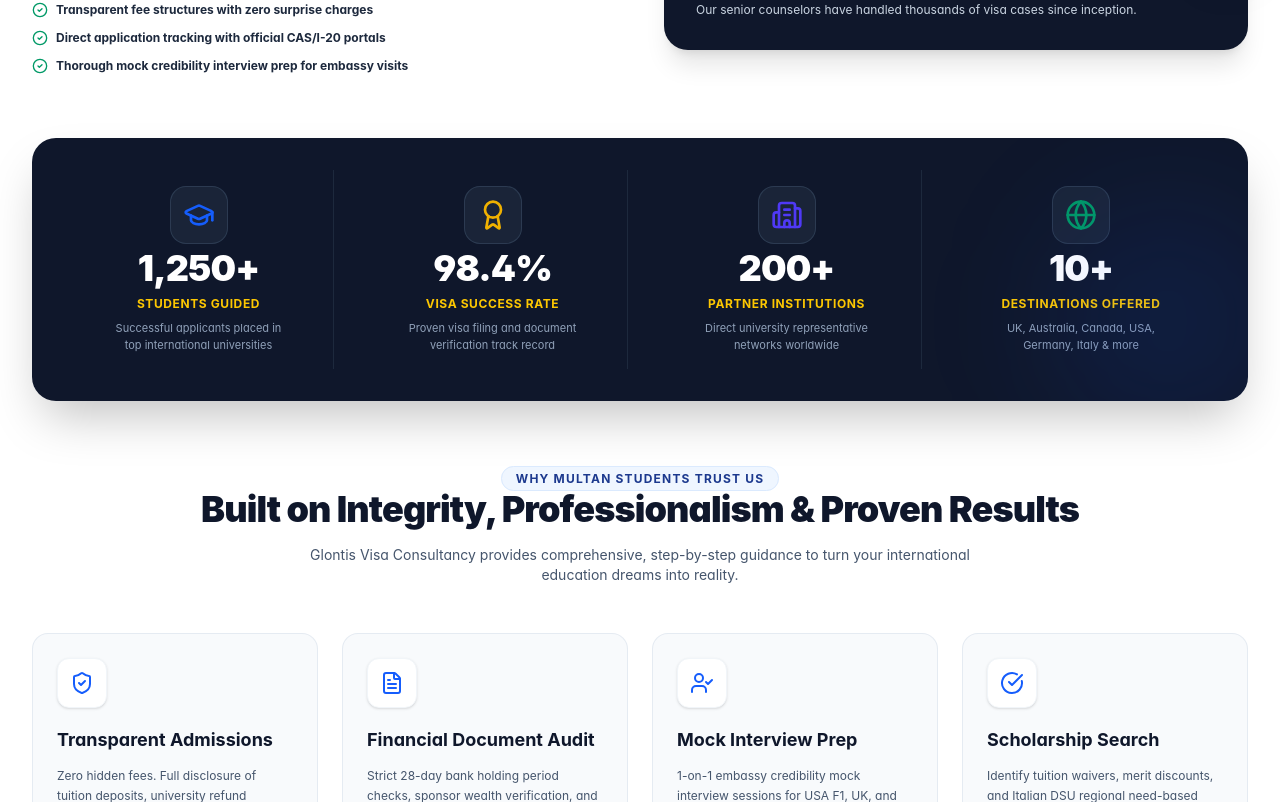
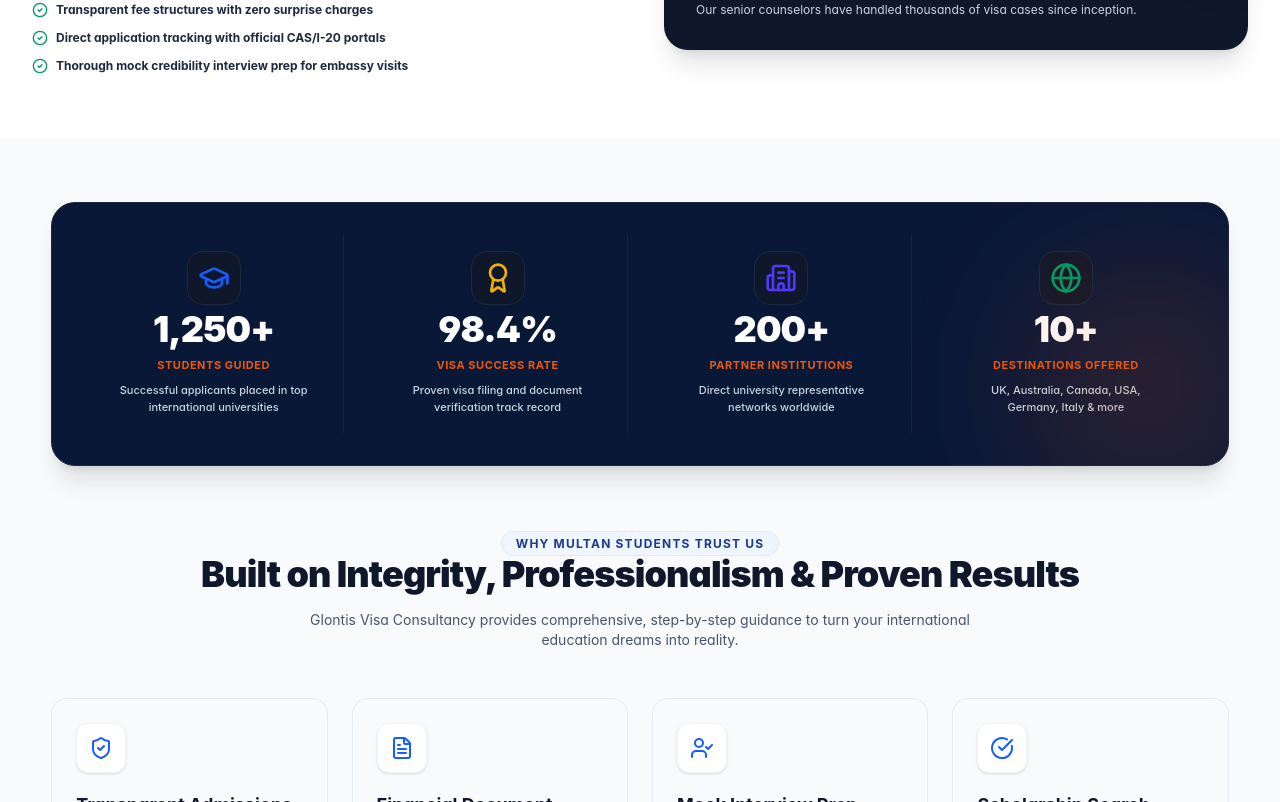
Before and after one commit to Hamad-Chishty/Glontis, a Next.js app: page /about in a window 1280 px wide. Shown: the part 818-1620 px from the top of the page. Built offline with nearby package versions, Linux system fonts and the light colour scheme.

Commit message:
refactor(home): update hero and trust section UI
Compact the Hero slider padding and update the Trust section visual style with refined spacing, background colors, and border accents for a more premium look.

```diff
--- a/components/home/HeroSlider.tsx
+++ b/components/home/HeroSlider.tsx
@@ -235,8 +235,10 @@
   ];
 
   return (
+    <>
+      {/* 1. COMPACT DARK NAVY HERO SECTION (550-680px Desktop) */}
       <section
-      className="relative w-full bg-[#0A1128] text-white overflow-hidden py-8 sm:py-12 lg:py-14 group/hero transition-colors duration-700"
+        className="relative w-full bg-[#0A1128] text-white overflow-hidden py-6 sm:py-8 lg:py-10 group/hero transition-colors duration-700"
         onMouseEnter={() => setIsHovered(true)}
         onMouseLeave={() => setIsHovered(false)}
         onTouchStart={handleTouchStart}
@@ -598,30 +600,41 @@
           </div>
         )}
 
-        {/* 5. DESTINATION ROUTES PILL BANNER */}
-        <div className="mt-6 pt-4 border-t border-slate-800/80 z-20">
-          <div className="flex flex-wrap items-center justify-center gap-2 sm:gap-3 text-xs font-bold text-slate-300">
-            <span className="text-[10px] uppercase font-black tracking-widest text-[#EA580C] mr-1">Global Routes:</span>
+      </div>
+    </section>
+
+    {/* 2. LIGHT / OFF-WHITE SECTION: GLOBAL ROUTES & EXPLORE SERVICES */}
+    <section className="w-full bg-[#F8FAFC] py-6 sm:py-8 border-t border-b border-slate-200/80">
+      <div className="w-[92%] max-w-[1400px] mx-auto space-y-6">
+        {/* Global Migration Routes Bar */}
+        <div className="bg-white border border-slate-200/90 shadow-sm p-3.5 sm:p-4 rounded-2xl">
+          <div className="flex flex-wrap items-center justify-between gap-3 text-xs font-bold text-slate-800">
+            <div className="flex items-center gap-2">
+              <span className="w-2.5 h-2.5 rounded-full bg-[#EA580C] animate-pulse" />
+              <span className="text-[11px] uppercase font-black tracking-widest text-[#EA580C]">Global Migration Routes</span>
+            </div>
+            <div className="flex flex-wrap items-center gap-2 sm:gap-3">
               {routeDestinations.map((route, i) => (
                 <span
                   key={i}
-                className="inline-flex items-center gap-1.5 px-3 py-1 rounded-full bg-slate-900/80 border border-slate-800 text-slate-300 text-[11px] font-semibold hover:border-[#EA580C]/50 hover:text-white transition-all"
+                  className="inline-flex items-center gap-1.5 px-3 py-1.5 rounded-xl bg-slate-50 border border-slate-200 text-slate-800 text-xs font-bold hover:border-[#EA580C] hover:bg-orange-50 hover:text-[#EA580C] transition-all"
                 >
                   <span>{route.from}</span>
-                <span className="text-[#EA580C]">➔</span>
+                  <span className="text-[#EA580C] font-black">➔</span>
                   <span>{route.to}</span>
                 </span>
               ))}
             </div>
           </div>
+        </div>
 
-        {/* 6. SERVICE QUICK LINKS BAR BELOW HERO */}
+        {/* Quick Services Bar */}
         {activeServices.length > 0 && (
-          <div className="mt-6 pt-5 border-t border-slate-800/80 z-20">
+          <div className="pt-1">
             <div className="mb-3.5 flex items-center justify-between">
               <div>
-                <span className="text-[10px] font-black uppercase tracking-widest text-[#EA580C]">Explore Services</span>
-                <h3 className="text-base sm:text-lg font-black text-white">Our Premier Visa & Overseas Services</h3>
+                <span className="text-[11px] font-black uppercase tracking-widest text-[#EA580C]">Explore Services</span>
+                <h3 className="text-base sm:text-lg lg:text-xl font-black text-slate-900">Our Premier Visa & Overseas Advisory</h3>
               </div>
               <Link
                 href="/services"
@@ -632,36 +645,36 @@
               </Link>
             </div>
 
-            <div className="flex gap-4 overflow-x-auto pb-2 pt-1 snap-x scrollbar-thin scrollbar-thumb-slate-800 lg:grid lg:grid-cols-4 xl:grid-cols-7 lg:overflow-visible">
+            <div className="grid grid-cols-1 sm:grid-cols-2 md:grid-cols-3 lg:grid-cols-4 xl:grid-cols-7 gap-3">
               {activeServices.map((service) => (
                 <Link
                   key={service.id}
                   href={service.url || '/services'}
-                  className="min-w-[210px] lg:min-w-0 snap-start bg-slate-900/80 hover:bg-[#EA580C] border border-slate-800 hover:border-[#EA580C] p-3.5 rounded-2xl transition-all duration-300 group shadow-lg flex flex-col justify-between shrink-0"
+                  className="bg-white hover:bg-slate-900 border border-slate-200/90 hover:border-slate-800 p-3.5 rounded-2xl transition-all duration-300 group shadow-sm hover:shadow-xl flex flex-col justify-between"
                 >
                   <div className="space-y-2.5">
                     <div className="flex items-center justify-between">
-                      <div className="w-9 h-9 rounded-xl bg-slate-800 group-hover:bg-white/20 text-[#EA580C] group-hover:text-white flex items-center justify-center transition-colors">
-                        {renderIcon(service.icon_name, 'w-4.5 h-4.5')}
+                      <div className="w-8 h-8 rounded-xl bg-orange-50 group-hover:bg-white/10 text-[#EA580C] group-hover:text-orange-400 flex items-center justify-center transition-colors">
+                        {renderIcon(service.icon_name, 'w-4 h-4')}
                       </div>
                       {service.badge && (
-                        <span className="text-[9px] font-black uppercase tracking-wider px-2 py-0.5 rounded-full bg-[#EA580C]/20 group-hover:bg-white/20 text-[#EA580C] group-hover:text-white">
+                        <span className="text-[9px] font-black uppercase tracking-wider px-2 py-0.5 rounded-full bg-orange-100 group-hover:bg-white/20 text-[#EA580C] group-hover:text-white">
                           {service.badge}
                         </span>
                       )}
                     </div>
 
                     <div>
-                      <h4 className="text-xs sm:text-sm font-extrabold text-white group-hover:text-white leading-tight">{service.title}</h4>
+                      <h4 className="text-xs sm:text-sm font-extrabold text-slate-900 group-hover:text-white leading-tight">{service.title}</h4>
                       {service.description && (
-                        <p className="text-[11px] text-slate-400 group-hover:text-white/90 line-clamp-2 mt-1 font-medium leading-relaxed">
+                        <p className="text-[11px] text-slate-500 group-hover:text-slate-300 line-clamp-2 mt-1 font-medium leading-relaxed">
                           {service.description}
                         </p>
                       )}
                     </div>
                   </div>
 
-                  <div className="pt-2.5 mt-2 border-t border-slate-800/60 group-hover:border-white/20 flex items-center justify-between text-[11px] font-extrabold text-[#EA580C] group-hover:text-white">
+                  <div className="pt-2 mt-2.5 border-t border-slate-100 group-hover:border-slate-800 flex items-center justify-between text-[11px] font-extrabold text-[#EA580C] group-hover:text-orange-400">
                     <span>Apply Now</span>
                     <ArrowRight className="w-3.5 h-3.5 group-hover:translate-x-1 transition-transform" />
                   </div>
@@ -672,5 +685,6 @@
         )}
       </div>
     </section>
+  </>
   );
 }
--- a/components/home/TrustSection.tsx
+++ b/components/home/TrustSection.tsx
@@ -38,24 +38,24 @@
   ];
 
   return (
-    <section className="py-16 bg-white relative">
-      <div className="max-w-7xl mx-auto px-4 sm:px-6 lg:px-8">
+    <section className="py-12 sm:py-16 bg-slate-50 relative border-b border-slate-200/80">
+      <div className="w-[92%] max-w-[1400px] mx-auto">
         {/* Editable Stats Grid */}
-        <div className="grid grid-cols-2 lg:grid-cols-4 gap-6 p-8 rounded-3xl bg-slate-900 text-white shadow-2xl relative overflow-hidden -mt-16 z-20">
-          <div className="absolute -right-10 -bottom-10 w-60 h-60 bg-blue-600/10 rounded-full blur-3xl pointer-events-none" />
+        <div className="grid grid-cols-2 lg:grid-cols-4 gap-6 p-6 sm:p-8 rounded-3xl bg-[#0A1838] text-white shadow-xl relative overflow-hidden z-20 border border-slate-800">
+          <div className="absolute -right-10 -bottom-10 w-60 h-60 bg-[#EA580C]/15 rounded-full blur-3xl pointer-events-none" />
 
           {trustStats.map((stat) => (
-            <div key={stat.id} className="flex flex-col items-center text-center p-4 space-y-2 border-r border-slate-800 last:border-0">
-              <div className="p-3 rounded-2xl bg-slate-800/80 border border-slate-700/80 mb-1">
-                {iconMap[stat.icon] || <GraduationCap className="w-8 h-8 text-blue-400" />}
+            <div key={stat.id} className="flex flex-col items-center text-center p-3 sm:p-4 space-y-2 border-r border-slate-800/80 last:border-0">
+              <div className="p-2.5 rounded-2xl bg-slate-900 border border-slate-800 mb-1">
+                {iconMap[stat.icon] || <GraduationCap className="w-7 h-7 text-[#EA580C]" />}
               </div>
-              <span className="text-3xl sm:text-4xl font-black text-white tracking-tight">
+              <span className="text-2xl sm:text-3xl lg:text-4xl font-black text-white tracking-tight">
                 {stat.value}
               </span>
-              <span className="text-xs font-bold uppercase tracking-wider text-yellow-400">
+              <span className="text-[11px] font-bold uppercase tracking-wider text-[#EA580C]">
                 {stat.label}
               </span>
-              <p className="text-[11px] text-slate-400 hidden sm:block max-w-[180px]">
+              <p className="text-[11px] text-slate-300 hidden sm:block max-w-[200px] font-medium leading-relaxed">
                 {stat.description}
               </p>
             </div>
```
Lines whose indentation alone changed are shown as unchanged.
